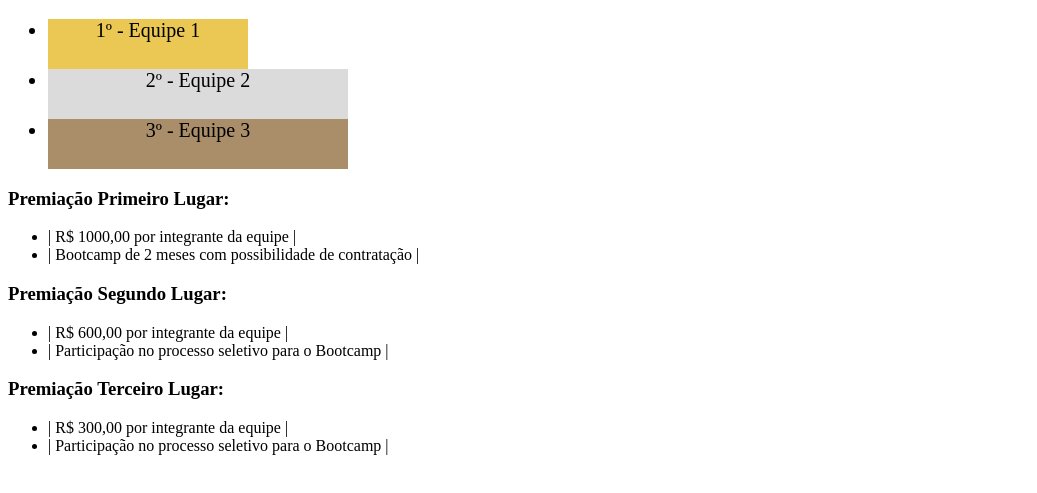
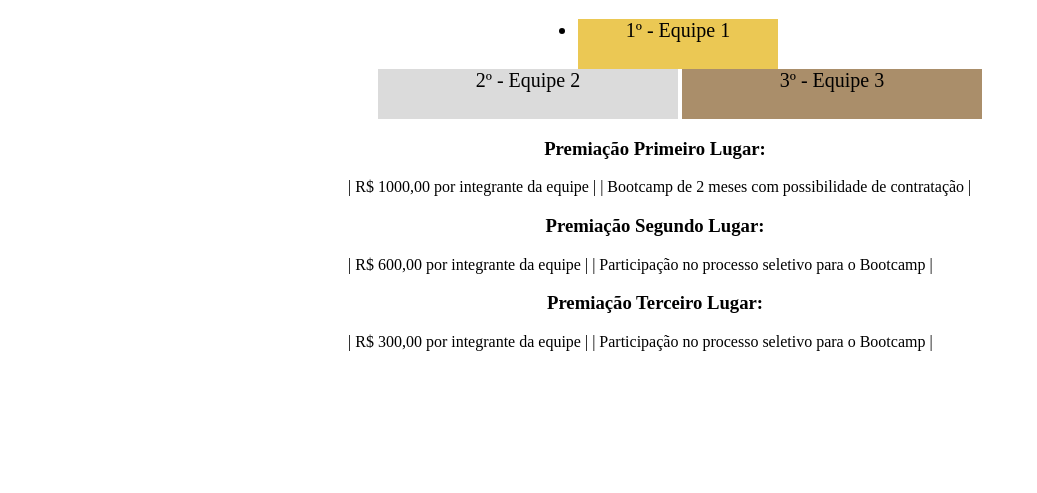
Before and after one commit to Kuytinho/trybe-exercicios, a plain HTML site: page Fundamentos/bloco-3-introducao-a-html-e-css/dia-4-html-css-html-semantico/index.html in a window 1280 px wide. Shown: the part 61-554 px from the top of the page, without its empty margins (0-1037 px from the left). Drawn offline with Linux system fonts and the light colour scheme.

Commit message:
exercicio de fixação

```diff
--- a/Fundamentos/bloco-3-introducao-a-html-e-css/dia-4-html-css-html-semantico/index.html
+++ b/Fundamentos/bloco-3-introducao-a-html-e-css/dia-4-html-css-html-semantico/index.html
@@ -10,27 +10,27 @@
     <header>
       <h1>Hackathon Results</h1>
     </header>
-    <section>
+    <section class="Ranking">
       <ul>
         <li class="first">1º - Equipe 1</li>
         <li class="second">2º - Equipe 2</li>
         <li class="third">3º - Equipe 3</li>
       </ul>
     </section>
-    <section>
+    <section class="Prize">
       <h3>Premiação Primeiro Lugar:</h3>
       <ul>
-        <li>| R$ 1000,00 por integrante da equipe |</li>
+        <li class="Money">| R$ 1000,00 por integrante da equipe |</li>
         <li>| Bootcamp de 2 meses com possibilidade de contratação |</li>
       </ul>
       <h3>Premiação Segundo Lugar:</h3>
       <ul>
-        <li>| R$ 600,00 por integrante da equipe |</li>
+        <li class="Money">| R$ 600,00 por integrante da equipe |</li>
         <li>| Participação no processo seletivo para o Bootcamp |</li>
       </ul>
       <h3>Premiação Terceiro Lugar:</h3>
       <ul>
-        <li>| R$ 300,00 por integrante da equipe |</li>
+        <li class="Money">| R$ 300,00 por integrante da equipe |</li>
         <li>| Participação no processo seletivo para o Bootcamp |</li>
       </ul>
     </section>
--- a/Fundamentos/bloco-3-introducao-a-html-e-css/dia-4-html-css-html-semantico/stlye.css
+++ b/Fundamentos/bloco-3-introducao-a-html-e-css/dia-4-html-css-html-semantico/stlye.css
@@ -8,6 +8,7 @@ h1 {
     height: 50px;
     text-align: center;
     width: 200px;
+    margin-left: 530px;
   }
 
   .second {
@@ -16,6 +17,8 @@ h1 {
     height: 50px;
     text-align: center;
     width: 300px;
+    display: inline-block;
+    margin-left: 330px;
   }
 
   .third {
@@ -24,4 +27,16 @@ h1 {
     height: 50px;
     text-align: center;
     width: 300px;
+    display: inline-block;
   }
+  h3 {
+    text-align: center;
+    margin-left: 30px;
+  }
+  .Prize ul li {
+    display: inline-block;
+
+  }
+  .Money {
+    margin-left: 300px;
+  }
```
